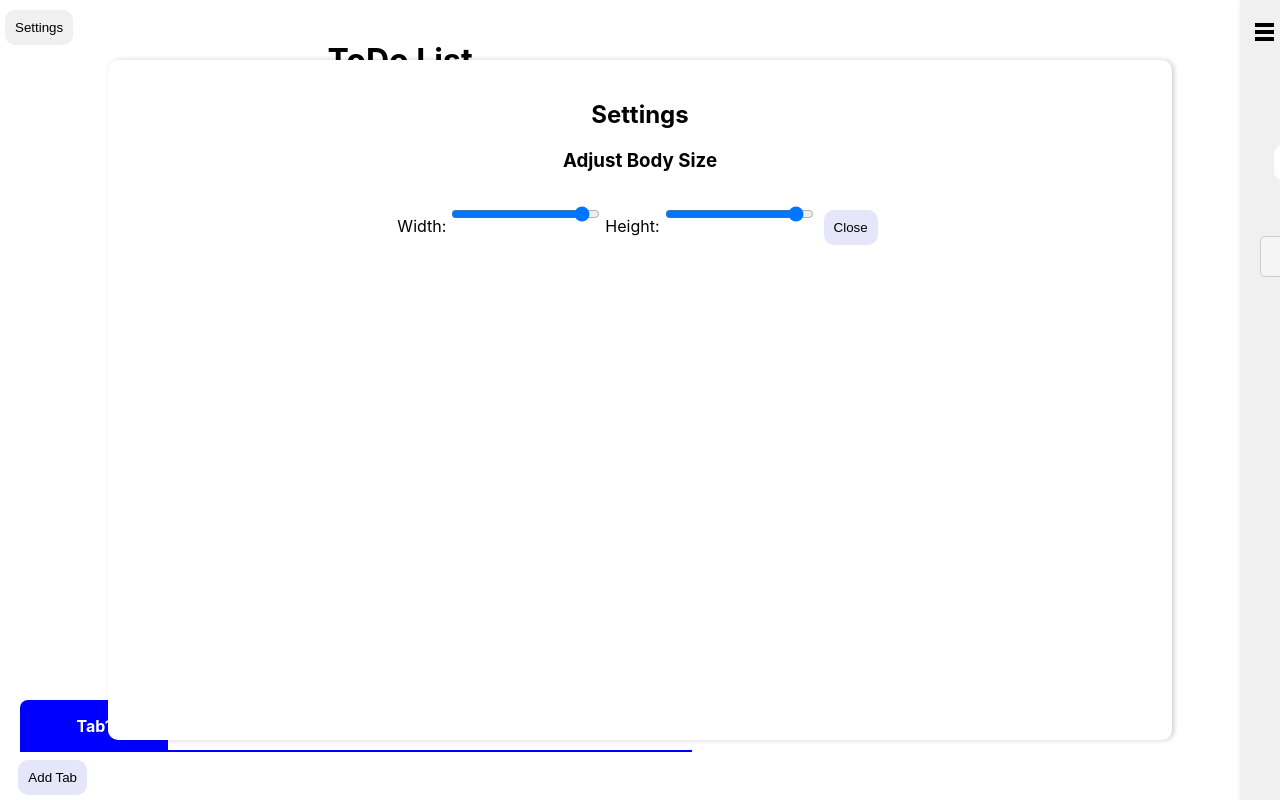
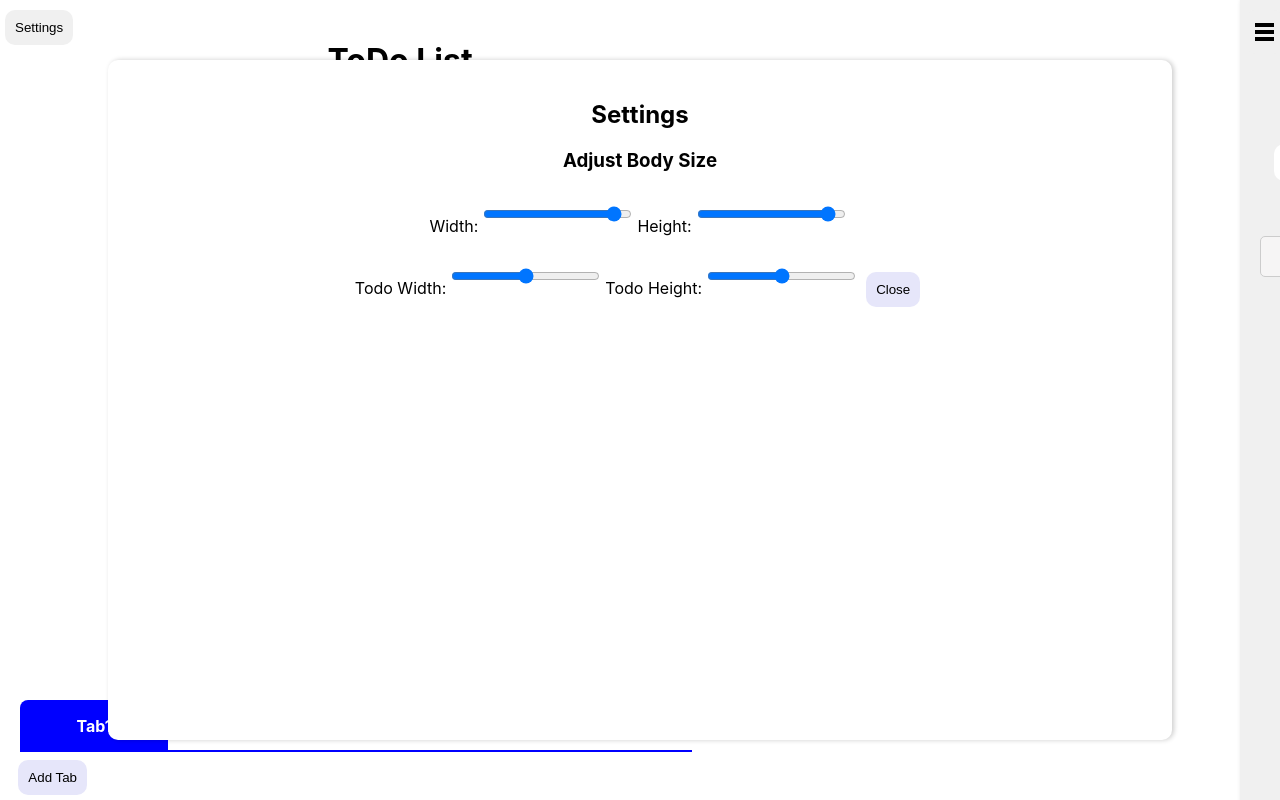
Before and after one commit to keyta179/Sakura_TO-DO, a React (Create React App) app in the folder todo-react-test/: page / in a window 1280 px wide. Both pictures are taken after a click on the button "Settings". Built offline with nearby package versions, Linux system fonts and the light colour scheme.

Commit message:
add:todoSize

```diff
--- a/todo-react-test/src/App.js
+++ b/todo-react-test/src/App.js
@@ -15,11 +15,18 @@ function App() {
     duration: '',
     position: { x: 0, y: 0 }
   });
+  let todoWidth = 200;
+  let todoHeight = 150;
   const [todos, setTodos] = useState([]);
   const [isMenuOpen, setIsMenuOpen] = useState(false);
   const [favoriteTodos, setFavoriteTodos] = useState([]);
   const [mousePosition, setMousePosition] = useState({ x: 0, y: 0 });
-  const [settings, setSettings] = useState(loadSettingsFromLocalStorage());
+  const [settings, setSettings] = useState({
+    bodyWidth: loadSettingsFromLocalStorage().bodyWidth,
+    bodyHeight: loadSettingsFromLocalStorage().bodyHeight,
+    todoWidth: loadSettingsFromLocalStorage().todoWidth,
+    todoHeight: loadSettingsFromLocalStorage().todoHeight
+  });
   const [isSettingsOpen, setIsSettingsOpen] = useState(false);
   const [isSettingsPopupOpen, setIsSettingsPopupOpen] = useState(false);
 
@@ -60,7 +67,7 @@ function App() {
 
   const addTodo = useCallback((e) => {
     e.preventDefault();
-    if (!todo.title||!todo.date) return;
+    if (!todo.title || !todo.date) return;
     setTodos(prevTodos => [...prevTodos, todo]);
     setTodo({
       title: '',
@@ -196,6 +203,8 @@ function App() {
           todo={todo}
           todos={todos}
           setTodos={setTodos}
+          todoWidth={settings.todoWidth}
+          todoHeight={settings.todoHeight}
           onDelete={() => deleteTodo(index)}
           onAddFavorite={() => addFavoriteTodo(todo)}
         />
--- a/todo-react-test/src/components/SettingPopup.jsx
+++ b/todo-react-test/src/components/SettingPopup.jsx
@@ -1,11 +1,18 @@
 import React from 'react';
 
-const SettingsPopup = ({ settings,setSettings, closeSettingsPopup }) => {
+const SettingsPopup = ({ settings, setSettings, closeSettingsPopup }) => {
     const changeBodySize = (width, height) => {
         setSettings(prevSettings => ({
             ...prevSettings,
             bodyWidth: width,
             bodyHeight: height
+        }));
+    };
+    const changeTodoSize = (width, height) => {
+        setSettings(prevSettings => ({
+            ...prevSettings,
+            todoWidth: width,
+            todoHeight: height
         }));
     };
 
@@ -35,6 +42,29 @@ const SettingsPopup = ({ settings,setSettings, closeSettingsPopup }) => {
                     value={settings.bodyHeight}
                     onChange={(e) => changeBodySize(settings.bodyWidth, Number(e.target.value))}
                 />
+                <p></p>
+                <label htmlFor="todoWidth">Todo Width:</label>
+                <input
+                    type="range"
+                    id="todoWidth"
+                    min="100"
+                    max="300"
+                    step="10"
+                    value={settings.todoWidth}
+                    onChange={(e) => changeTodoSize(Number(e.target.value), settings.todoHeight)}
+                />
+
+                <label htmlFor="todoHeight">Todo Height:</label>
+                <input
+                    type="range"
+                    id="todoHeight"
+                    min="100"
+                    max="300"
+                    step="10"
+                    value={settings.todoHeight}
+                    onChange={(e) => changeTodoSize(settings.todoWidth, Number(e.target.value))}
+                />
+
                 <button onClick={closeSettingsPopup}>Close</button>
             </div>
         </div>
--- a/todo-react-test/src/components/TodoItem.jsx
+++ b/todo-react-test/src/components/TodoItem.jsx
@@ -1,7 +1,7 @@
 import React, { useState, useEffect, useCallback } from 'react';
 import './../style/TodoItem.css';
 
-const TodoItem = ({ todo, todos, setTodo, setTodos, onDelete, onAddFavorite }) => {
+const TodoItem = ({ todo, todos, setTodo, setTodos,todoWidth,todoHeight, onDelete, onAddFavorite }) => {
     const [dragging, setDragging] = useState(false); // ドラッグ中かどうかの状態
     const [mousePos, setMousePos] = useState({ x: 0, y: 0 }); // マウス位置
     const [show, setShow] = useState(false);
@@ -191,6 +191,8 @@ const TodoItem = ({ todo, todos, setTodo, setTodos, onDelete, onAddFavorite }) =
                 style={{
                     left: todo.position.x,
                     top: todo.position.y,
+                    width: todoWidth,
+                    height: todoHeight,
                 }}
                 className={`todo-item ${show ? 'show' : ''}`}
                 onMouseDown={handleDragStart}
@@ -205,7 +207,7 @@ const TodoItem = ({ todo, todos, setTodo, setTodos, onDelete, onAddFavorite }) =
                 <div className="todo-info">
                     <div className="todo-title">{todo.title}</div>
                     <div className="todo-date" style={{ color: changeDateColor(todo) }}>{formatDate(todo.date)}</div>
-                    <div className="todo-contents" dangerouslySetInnerHTML={{ __html: 'Contents<br />' + todo.contents.replace(/\n/g, "<br />") }}></div>
+                    <div className="todo-contents" dangerouslySetInnerHTML={{ __html:  todo.contents.replace(/\n/g, "<br />") }}></div>
                     <div className='todo-duration'>所要時間 {todo.duration}</div>
                     <div className="todo-deleteButton" onClick={onDelete}>×</div>
                     <div className={`todo-favoriteButton ${isFavoriteClicked ? 'clicked' : ''}`} onClick={addFavorite} onAnimationEnd={handleAnimationEnd}>★</div>
```
